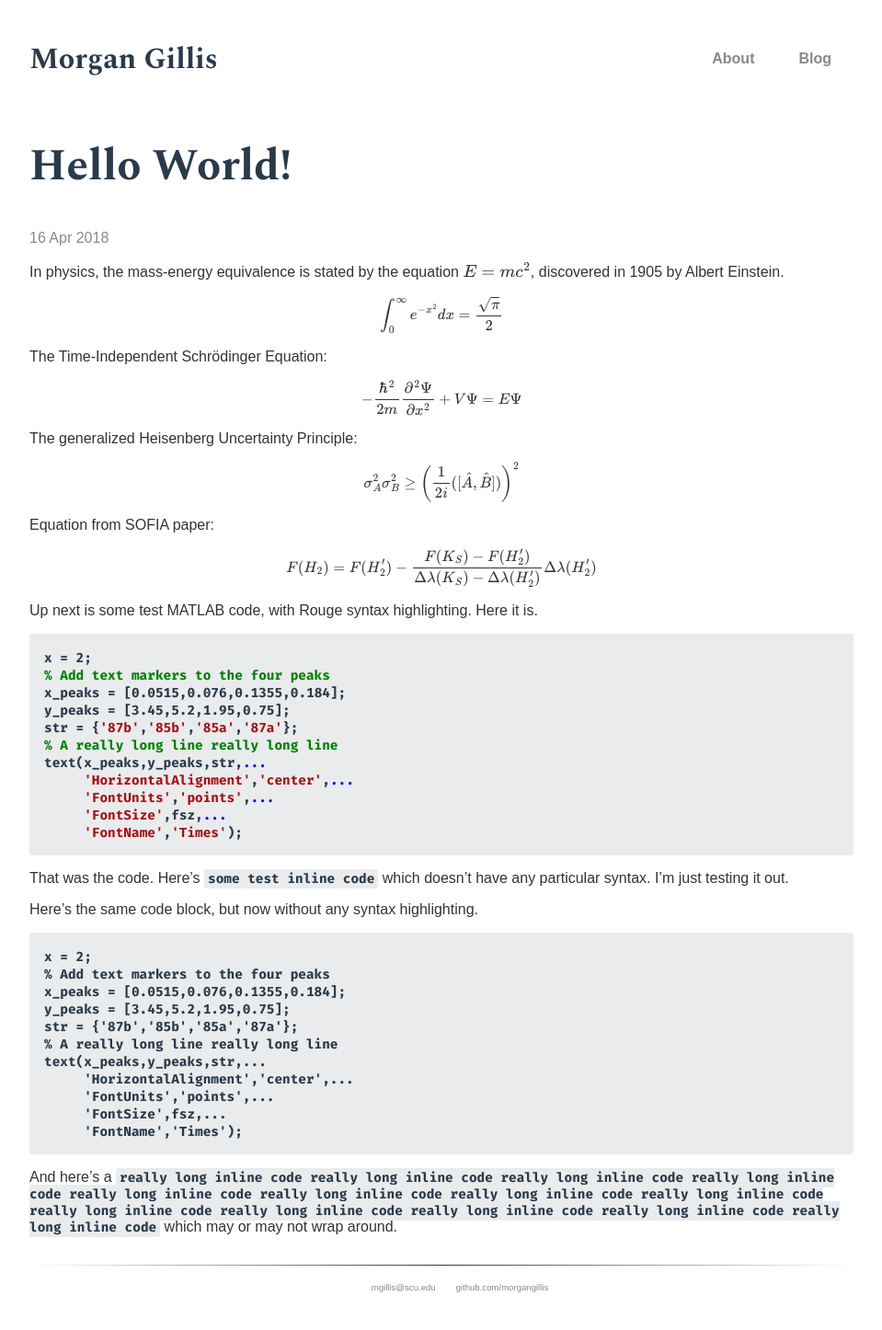
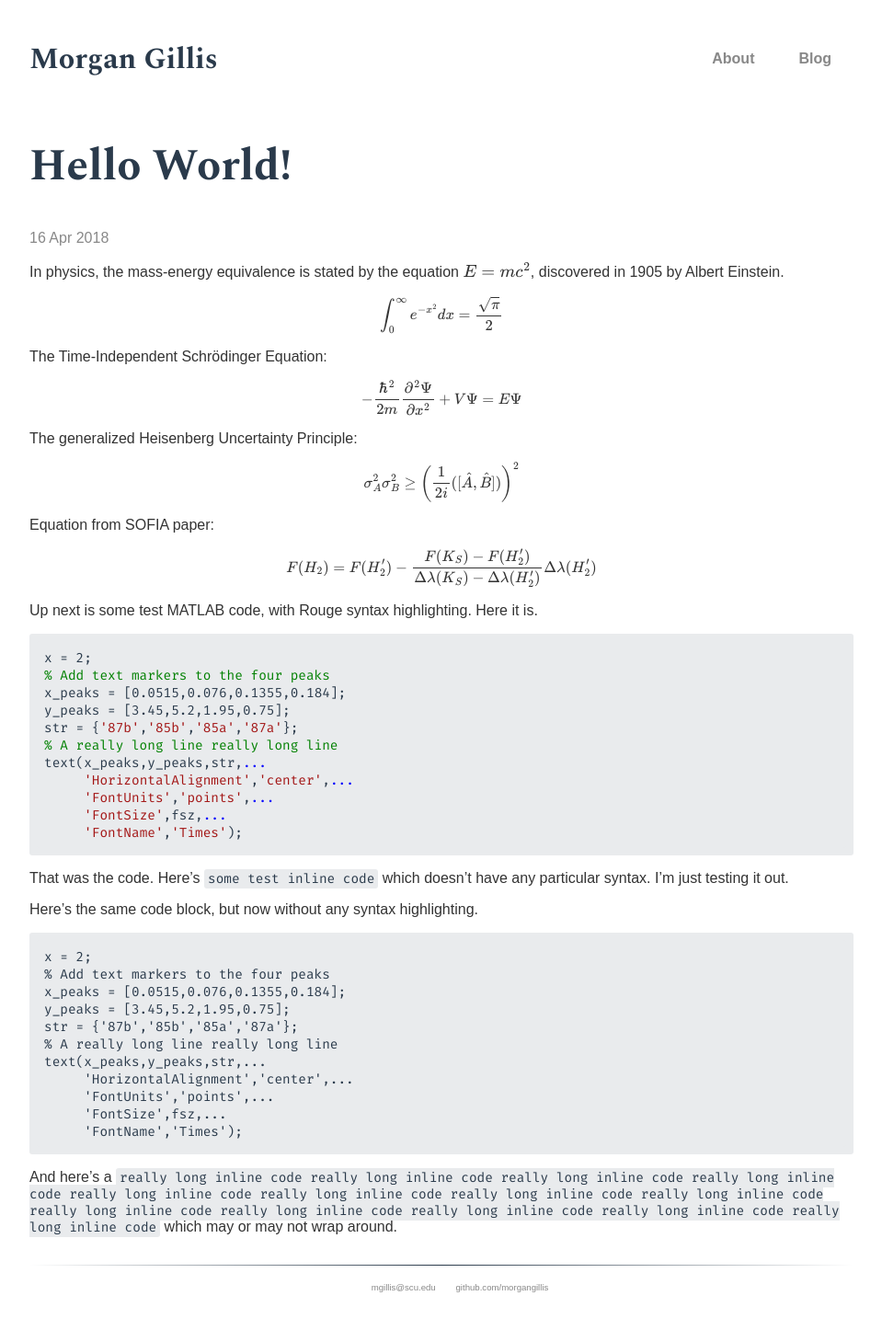
Before and after one commit to morgangillis/morgangillis.github.io, a Jekyll site: the page built from _posts/2018-04-16-hello-world.md, in a window 1280 px wide. Shown: the whole page at 92% size, without its empty margins (160-1119 px from the left). Built offline with Jekyll 4.4.1, drawn with Linux system fonts in a browser that asks for light colours; some web fonts are replaced; formulas are drawn with MathJax 3.

Commit message:
Update code.scss

```diff
--- a/_sass/code.scss
+++ b/_sass/code.scss
@@ -1,6 +1,6 @@
 code, pre {
   font-family: 'Fira Mono', Menlo, Monaco, "Courier New", monospace;
-  font-weight: bold;
+  font-weight: medium;
 }
 
 code {
```
